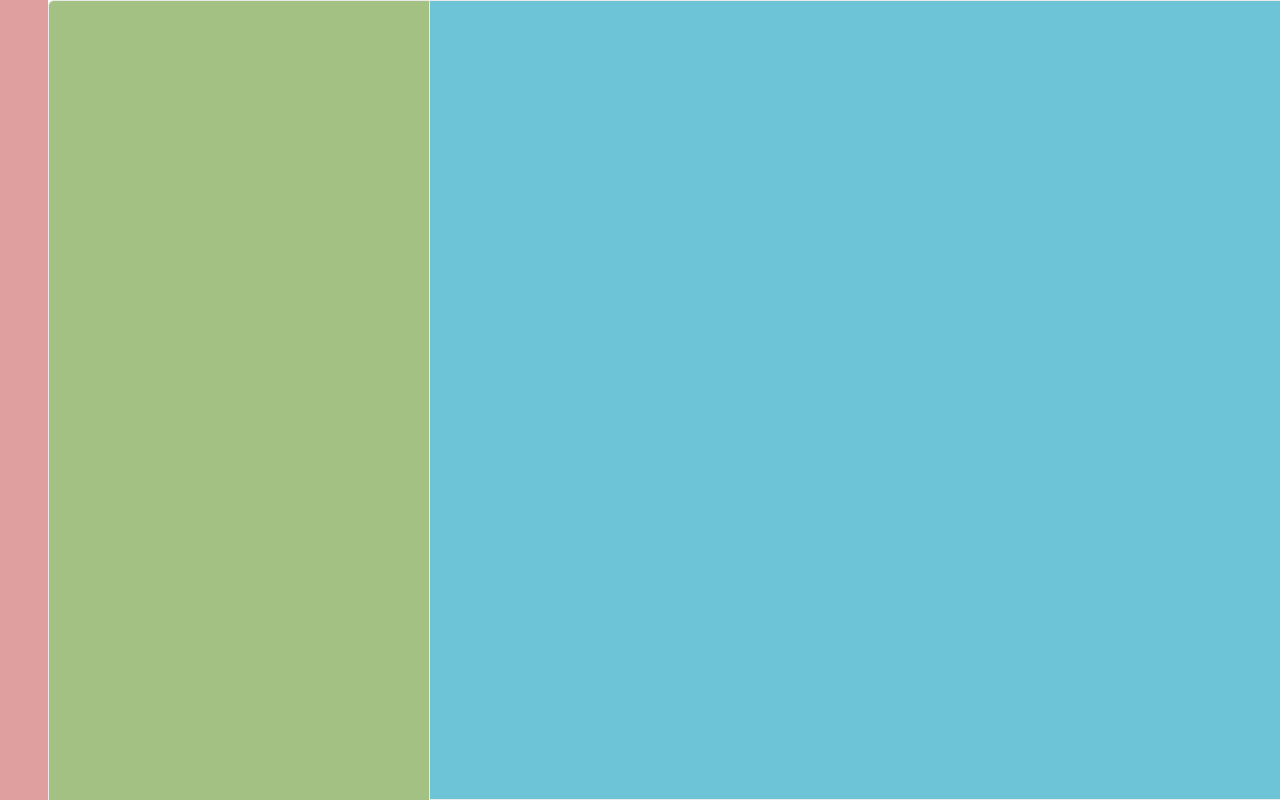
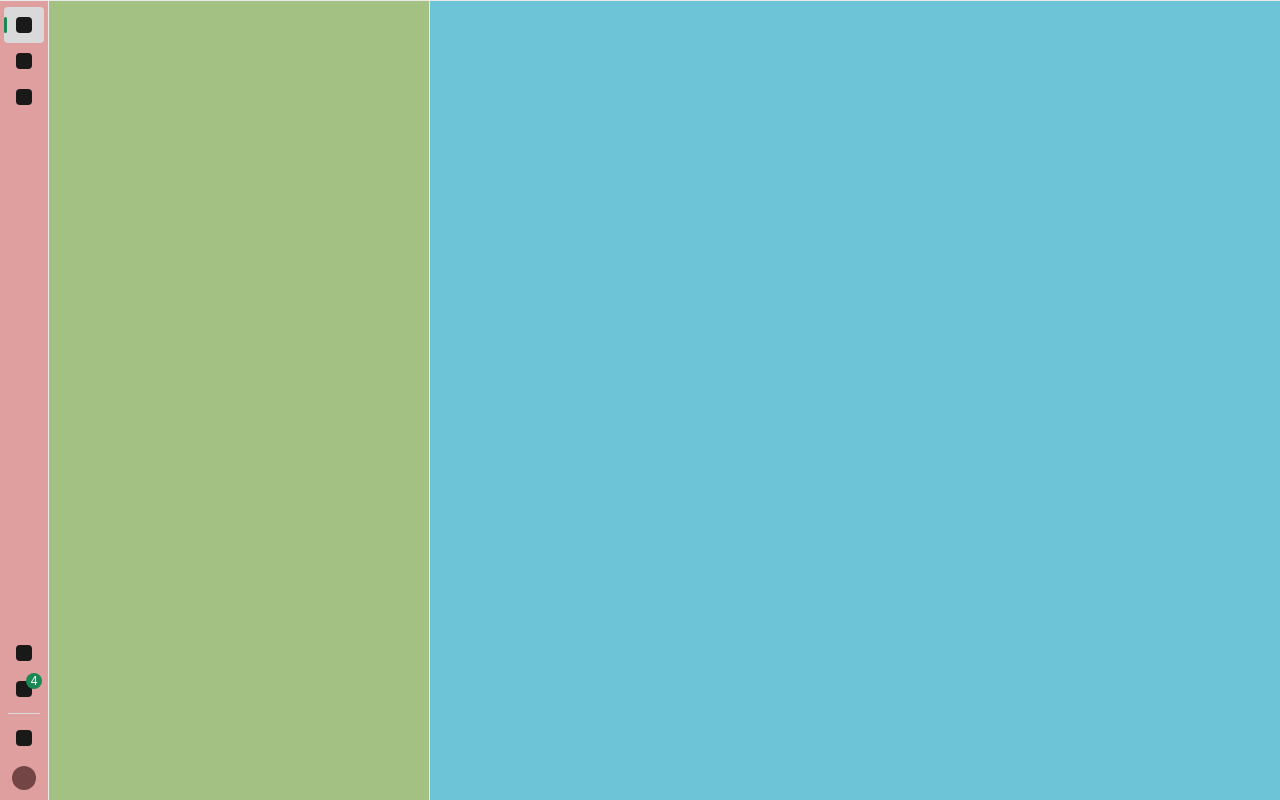
Before and after one commit to Theinfinix500/whatsapp-desktop-clone, an Angular app: page / in a window 1280 px wide. Built offline with nearby package versions, Linux system fonts and the light colour scheme.

Commit message:
sidemenu styles

```diff
--- a/src/app/app.component.html
+++ b/src/app/app.component.html
@@ -1,5 +1,37 @@
 <div class="layout">
-  <div class="sidebar"></div>
+  <div class="sidebar">
+    <div class="top-icons">
+      <div class="sidemenu-icon sidemenu-icon--active">
+        <div class="icon"></div>
+        <div class="rectangle-8"></div>
+      </div>
+      <div class="sidemenu-icon">
+        <div class="icon"></div>
+      </div>
+      <div class="sidemenu-icon">
+        <div class="icon"></div>
+      </div>
+    </div>
+    <div class="bottom-icons">
+      <div class="sidemenu-icon">
+        <div class="icon"></div>
+      </div>
+      <div class="sidemenu-icon">
+        <div class="icon icon--badge">
+          <div class="badge">
+            <div class="badge-number">4</div>
+          </div>
+        </div>
+      </div>
+      <div class="separator"></div>
+      <div class="sidemenu-icon">
+        <div class="icon"></div>
+      </div>
+      <div class="sidemenu-icon sidemenu-icon--user">
+        <div class="icon"></div>
+      </div>
+    </div>
+  </div>
   <div class="chat"></div>
   <div class="conversation"></div>
 </div>
--- a/src/app/app.component.scss
+++ b/src/app/app.component.scss
@@ -8,11 +8,15 @@
     background: #e09f9f;
     width: 48px;
     flex-shrink: 0;
+    display: flex;
+    flex-direction: column;
+    justify-content: space-between;
+    padding: 6px 4px 0;
+    border-top: 1px solid #eaeaea;
   }
 
   .chat {
     background: #a2c183;
-    border-radius: 6px 0px 0px 0px;
     border-style: solid;
     border-color: #eaeaea;
     border-width: 1px 1px 0px 1px;
@@ -22,10 +26,89 @@
 
   .conversation {
     background: #6dc4d7;
-    border-style: solid;
-    border-color: #eaeaea;
-    border-width: 1px 0px 1px 0px;
+    border-top: 1px solid #eaeaea;
     flex: 1 0 auto;
     min-width: 267px;
   }
 }
+
+.top-icons,
+.bottom-icons {
+  display: flex;
+  flex-direction: column;
+  align-items: center;
+}
+
+.sidemenu-icon {
+  padding: 10px 12px;
+  border-radius: 4px;
+
+  .icon {
+    background: #191919;
+    border-radius: 4px;
+    width: 16px;
+    height: 16px;
+
+    &--badge {
+      position: relative;
+    }
+  }
+
+  .badge,
+  .badge-number {
+    display: flex;
+    align-items: center;
+    justify-content: center;
+  }
+
+  .badge {
+    position: absolute;
+    background: #1b8755;
+    border-radius: 50%;
+    width: 16px;
+    height: 16px;
+    top: -8px;
+    right: -10px;
+
+    &-number {
+      color: #ffffff;
+      text-align: left;
+      font-family: "Inter-Regular", sans-serif;
+      font-size: 12px;
+      font-weight: 400;
+    }
+  }
+
+  &--active {
+    background-color: #d9d9d9;
+    position: relative;
+
+    &::before {
+      content: "";
+      position: absolute;
+      background: #1b8755;
+      border-radius: 2px;
+      width: 3px;
+      height: 16px;
+      top: 50%;
+      left: 0;
+      transform: translateY(-50%);
+    }
+  }
+
+  &--user {
+    .icon {
+      width: 24px;
+      height: 24px;
+      border-radius: 50%;
+      background-color: #744545;
+    }
+  }
+}
+
+.separator {
+  background: #d9d9d9;
+  width: 32px;
+  height: 1px;
+  margin: 6px 0;
+}
```
